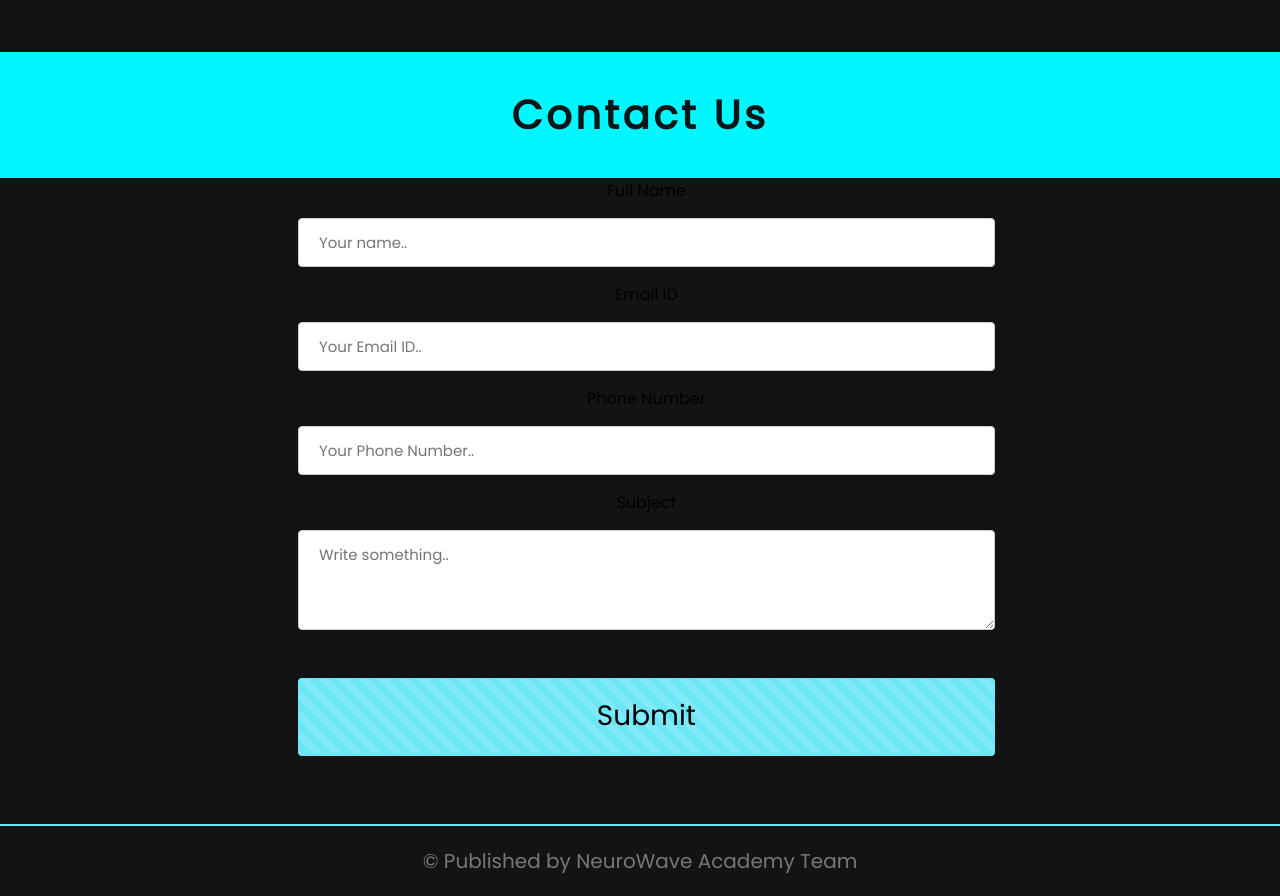
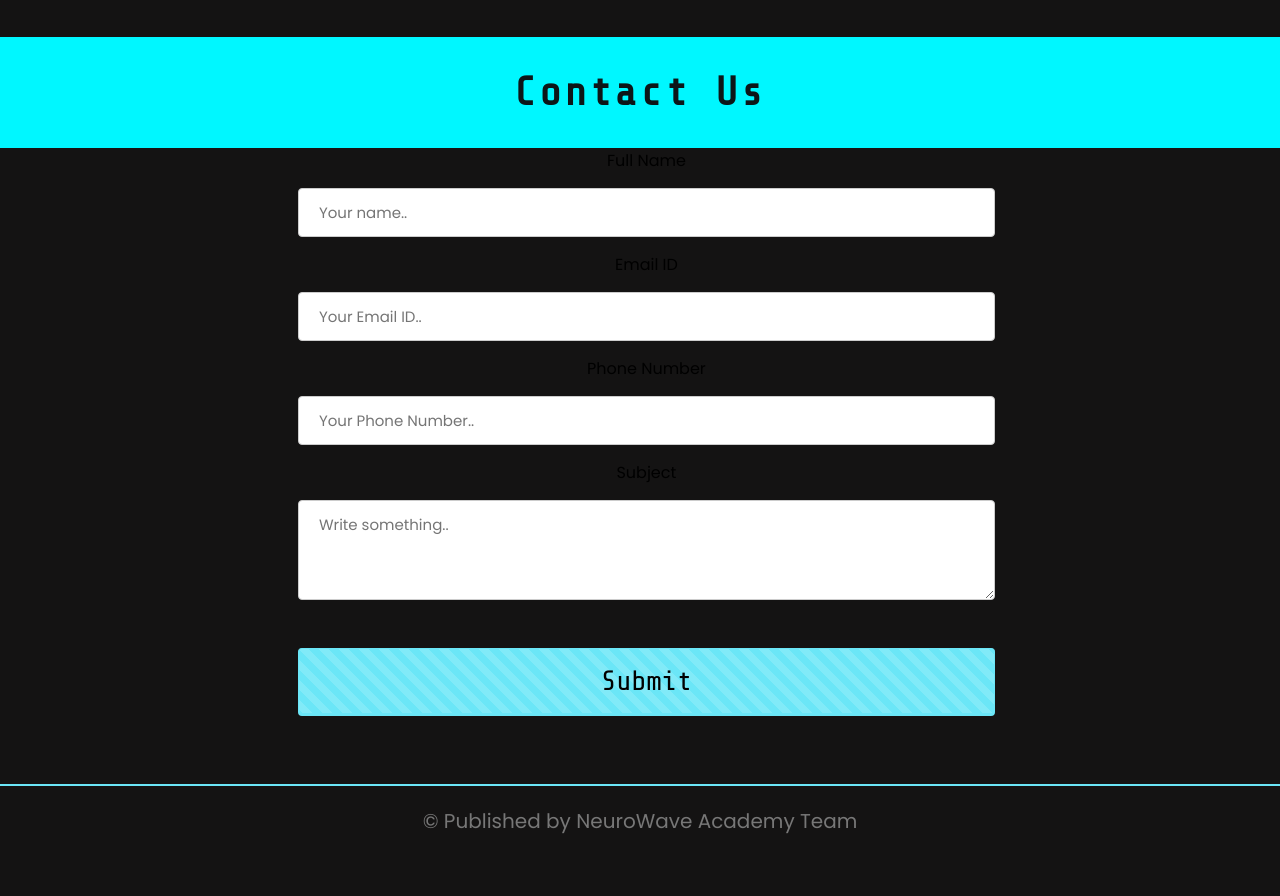
Before and after one commit to KanishkaSingh27/CODE--Futuristic-School---DPS-Noida, a plain HTML site: page index.html in a window 1280 px wide. Shown: the part 1894-2790 px from the top of the page. After the commit the page ends 2750 px from the top, so only its background shows below. Drawn offline with nearby package versions, Linux system fonts and the light colour scheme.

Commit message:
Update style.css

```diff
--- a/style.css
+++ b/style.css
@@ -349,6 +349,7 @@ flex: calc(33.333% - 24px);
         display: inline-block;
         position: relative;
         cursor: pointer;
+        font-family:"Share Tech Mono", monospace;
 
 
       }
@@ -552,7 +553,7 @@ display: inline-block;
 padding: 16px 20px;
 margin:8px 0;
 font-size: 28px;
-font-family:'poppins', sans-serif;
+font-family:"Share Tech Mono", monospace;
 background-color:#6be6f7;
 background-size: 100%;
 background-image: -webkit-linear-gradient(45deg,
```
